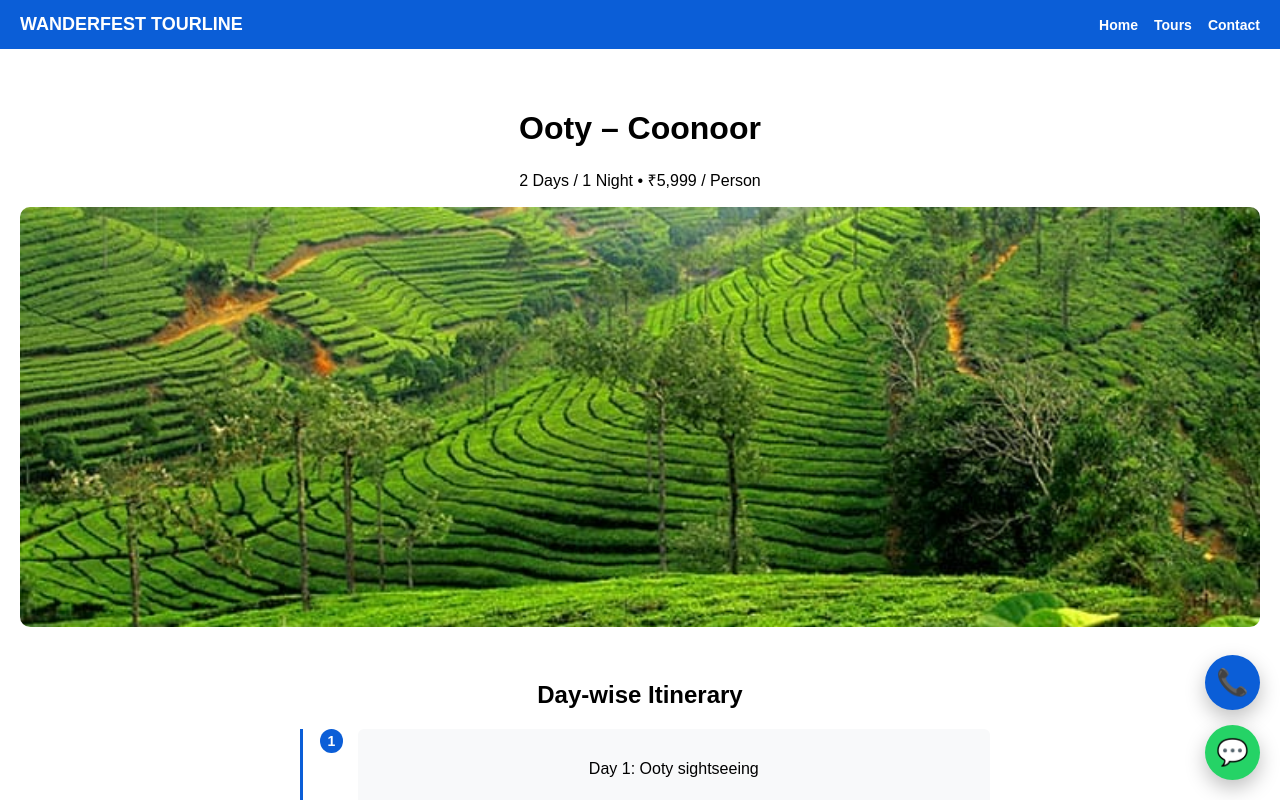
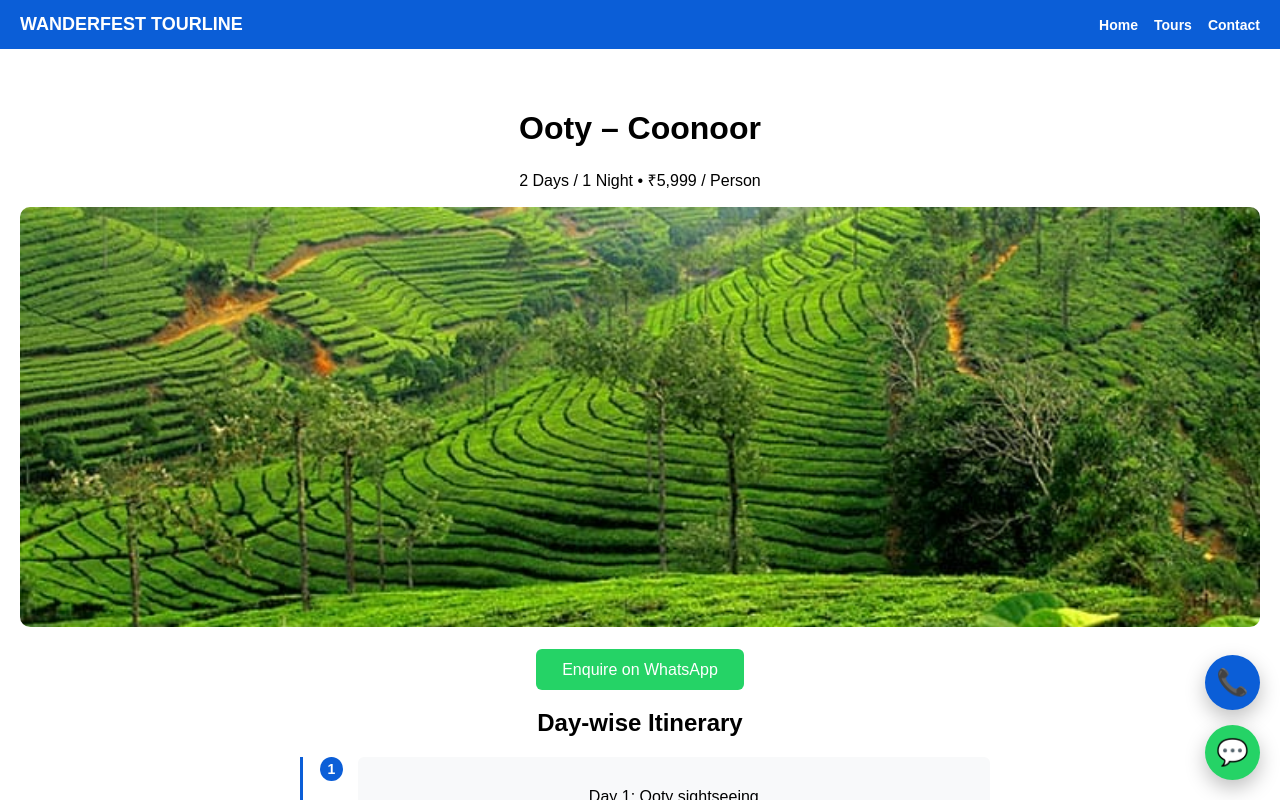
Before and after one commit to ShyamN11/wanderfest-tourline, a React (Vite) app: page /tour/ooty-coonoor in a window 1280 px wide. Shown: the top 800 px of the page. Built offline with nearby package versions, Linux system fonts and the light colour scheme.

Commit message:
Added tour-specific Whatsapp automation

```diff
--- a/src/pages/TourDetails.jsx
+++ b/src/pages/TourDetails.jsx
@@ -9,16 +9,27 @@ function TourDetails() {
     return <h2 className="center">Tour not found</h2>;
   }
 
+  const whatsappText = encodeURIComponent(
+    `Hi Wanderfest Tourline, I'm interested in the "${tour.title}" (${tour.duration}) package. Please share full itinerary, price details, and availability.`
+  );
+
   return (
     <div className="container">
       <h1 className="detail-title">{tour.title}</h1>
       <p className="detail-sub">{tour.duration} • {tour.price}</p>
 
-      <img
-        src={tour.image}
-        alt={tour.title}
-        className="detail-img"
-      />
+      <img src={tour.image} alt={tour.title} className="detail-img" />
+
+      <div style={{ marginBottom: "30px", textAlign: "center" }}>
+        <a
+          href={`https://wa.me/917904579099?text=${whatsappText}`}
+          target="_blank"
+          rel="noopener noreferrer"
+          className="btn whatsapp"
+        >
+          Enquire on WhatsApp
+        </a>
+      </div>
 
       <h2 className="section-title">Day-wise Itinerary</h2>
 
--- a/src/pages/Tours.jsx
+++ b/src/pages/Tours.jsx
@@ -7,7 +7,12 @@ function Tours() {
       <h2 className="section-title">Our Tour Packages</h2>
 
       <div className="tour-grid">
-        {tours.map((tour) => (
+        {tours.map((tour) => {
+          const whatsappText = encodeURIComponent(
+            `Hi Wanderfest Tourline, I'm interested in the "${tour.title}" (${tour.duration}) package. Please share details.`
+          );
+
+          return (
             <div className="tour-card" key={tour.slug}>
               <img src={tour.image} alt={tour.title} />
 
@@ -16,12 +21,24 @@ function Tours() {
                 <p>{tour.duration}</p>
                 <p className="price">{tour.price}</p>
 
+                <div style={{ display: "flex", gap: "10px", justifyContent: "center" }}>
                   <Link to={`/tour/${tour.slug}`}>
                     <button className="btn explore">View Details</button>
                   </Link>
+
+                  <a
+                    href={`https://wa.me/917904579099?text=${whatsappText}`}
+                    target="_blank"
+                    rel="noopener noreferrer"
+                    className="btn whatsapp"
+                  >
+                    WhatsApp
+                  </a>
                 </div>
               </div>
-        ))}
+            </div>
+          );
+        })}
       </div>
     </div>
   );
```
Lines whose indentation alone changed are shown as unchanged.
